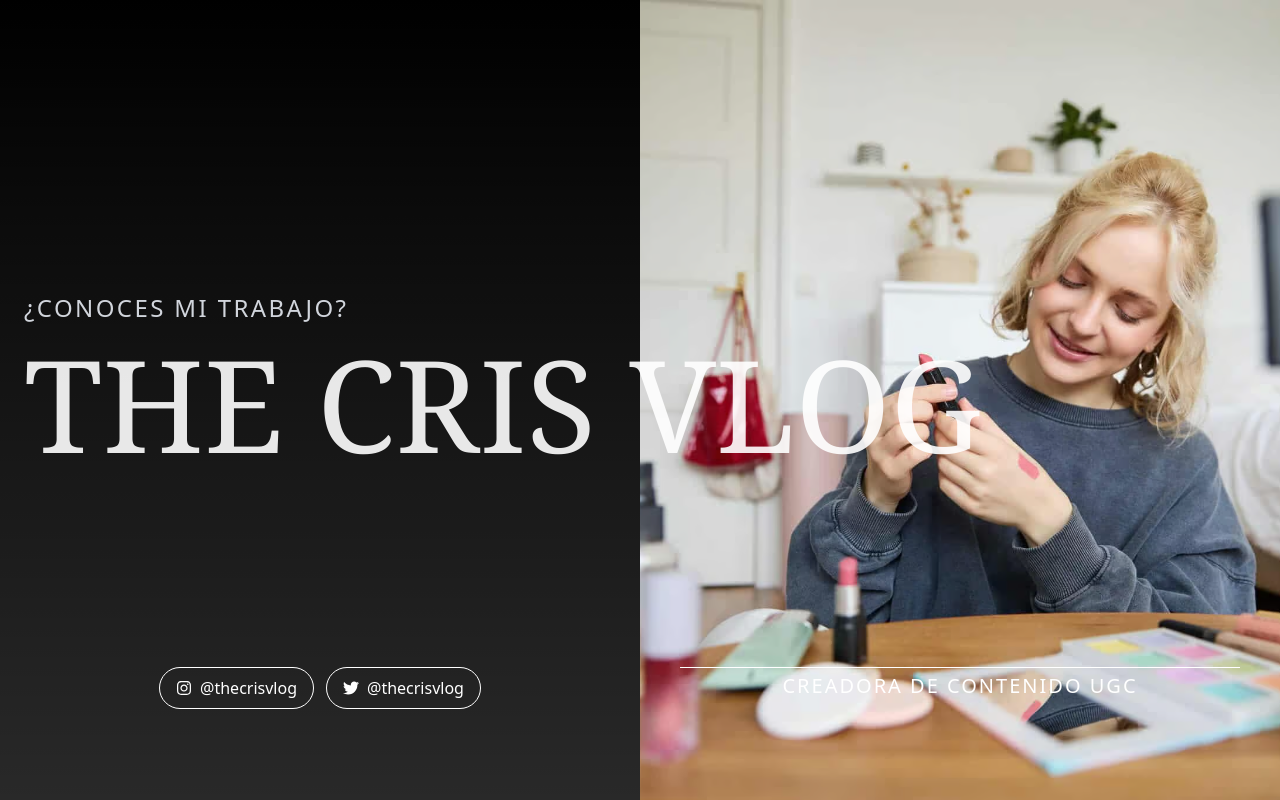
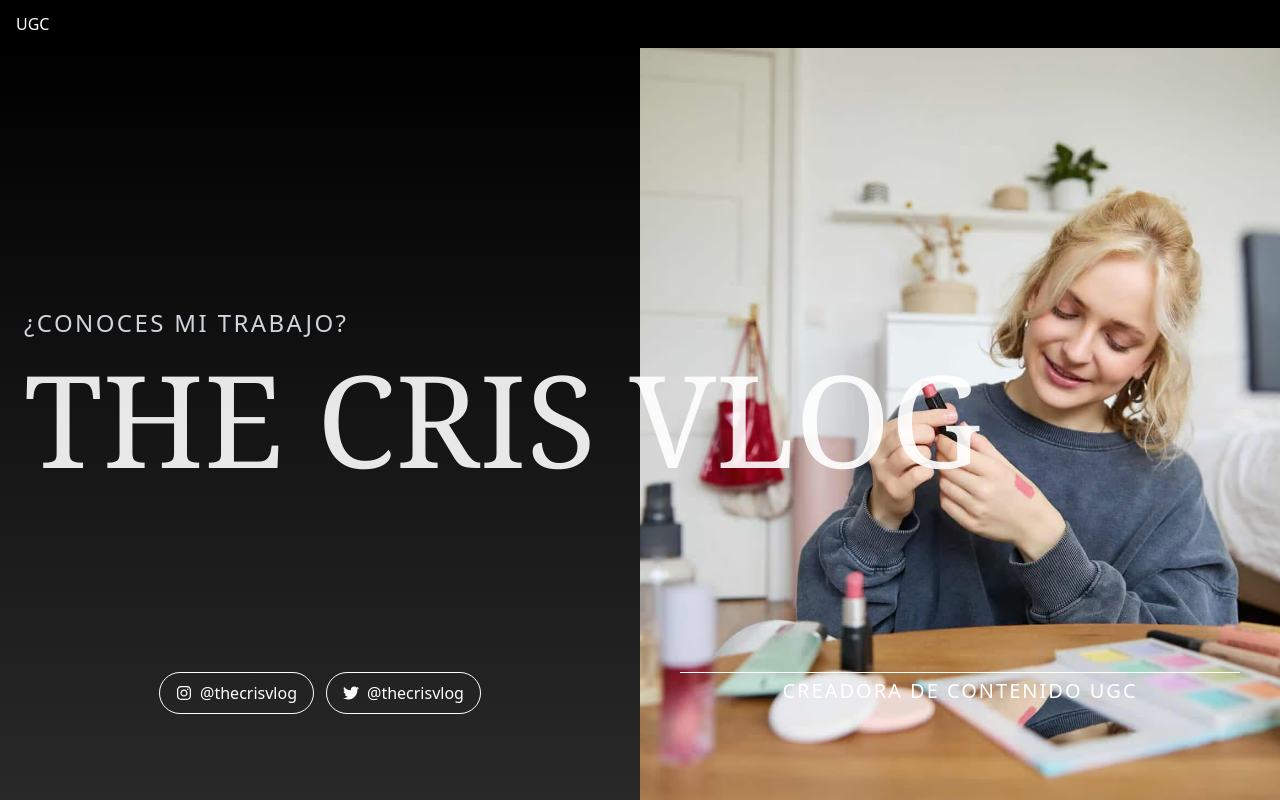
Before and after one commit to content-ugc-template/content-ugc-template.github.io, a Next.js app: page /home in a window 1280 px wide. Built offline with nearby package versions, Linux system fonts and the light colour scheme.

Commit message:
Template base

```diff
--- a/src/app/home/page.tsx
+++ b/src/app/home/page.tsx
@@ -4,7 +4,7 @@ import { FaInstagram, FaTwitter } from "react-icons/fa";
 
 export default function Home() {
   return (
-    <div className="relative w-full h-screen flex flex-col justify-end">
+    <div className="relative w-full flex-1 min-h-[600px] flex flex-col justify-end">
       <div className="absolute inset-0 flex flex-col-reverse md:flex-row bg-black/60 md:bg-gradient-to-b md:from-black md:to-black/60">
         <div className="w-full md:w-1/2"></div>
 
@@ -13,10 +13,12 @@ export default function Home() {
         </div>
       </div>
 
-      <div className="relative flex flex-col justify-around items-start w-full h-3/4">
-        <div className="relative text-gray-300 uppercase px-4 md:px-6">
+      <div className="relative flex flex-col justify-around items-start w-full flex-1">
+        <div></div>
+
+        <div className="relative text-gray-300 uppercase px-3 md:px-6">
           <p className="text-2xl tracking-widest">¿Conoces mi trabajo?</p>
-          <h1 className="text-5xl md:text-7xl lg:text-8xl xl:text-9xl  font-serif font-thin text-white/90 leading-tight whitespace-nowrap z-20">
+          <h1 className="text-4xl sm:text-5xl md:text-7xl lg:text-8xl xl:text-9xl  font-serif font-thin text-white/90 leading-tight whitespace-nowrap z-20">
             The Cris Vlog
           </h1>
         </div>
--- a/src/app/layout.tsx
+++ b/src/app/layout.tsx
@@ -1,6 +1,7 @@
 import "./globals.css";
 import type { Metadata } from "next";
 import { MantineProvider } from "@mantine/core";
+import Navbar from "@/components/Navbar";
 
 export const metadata: Metadata = {
   title: "Contenido UGC",
@@ -14,8 +15,11 @@ export default function RootLayout({
 }>) {
   return (
     <html lang="es">
-      <body>
-        <MantineProvider>{children}</MantineProvider>
+      <body className="flex flex-col min-h-screen">
+        <Navbar />
+        <MantineProvider>
+          <main className="flex-1 flex flex-col">{children}</main>
+        </MantineProvider>
       </body>
     </html>
   );
--- /dev/null
+++ b/src/components/Navbar.tsx
@@ -0,0 +1,11 @@
+import React from "react";
+
+function Navbar() {
+  return (
+    <div className="flex items-center h-12 w-full bg-black p-4">
+      <span className="text-white">UGC</span>
+    </div>
+  );
+}
+
+export default Navbar;
```
